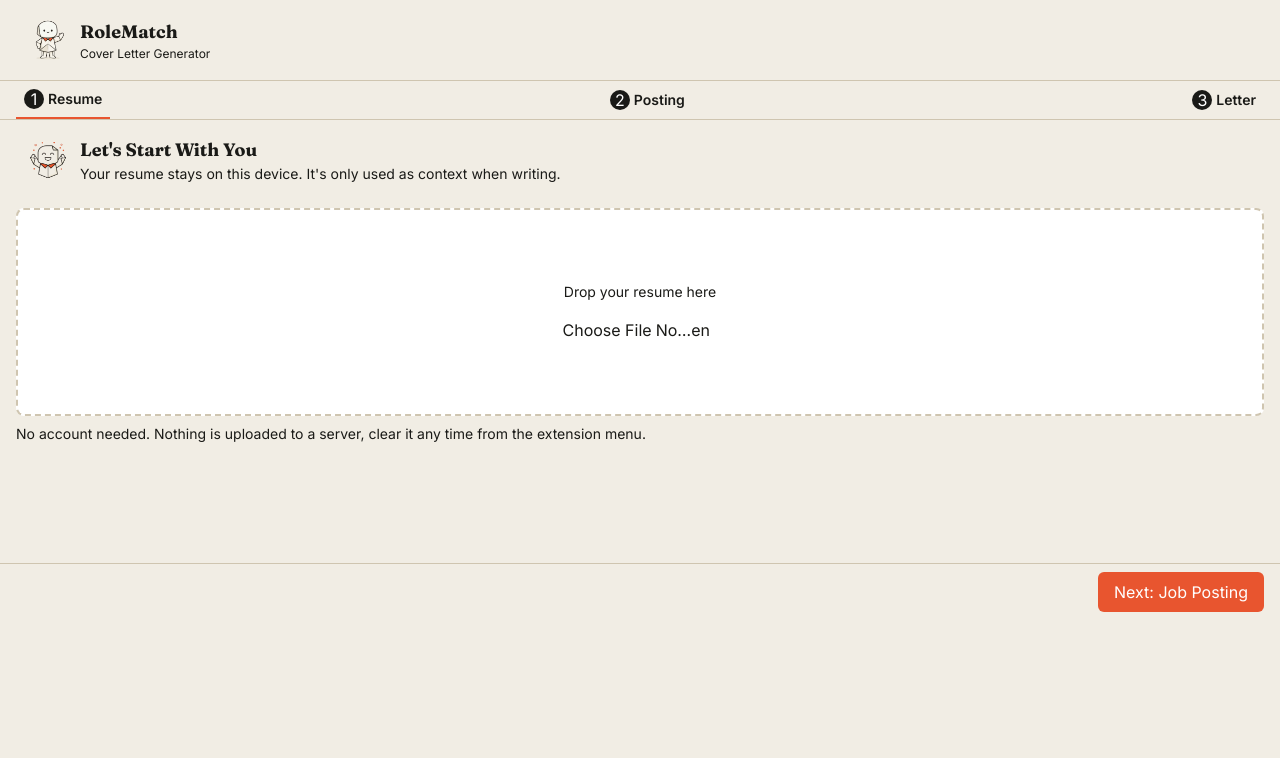
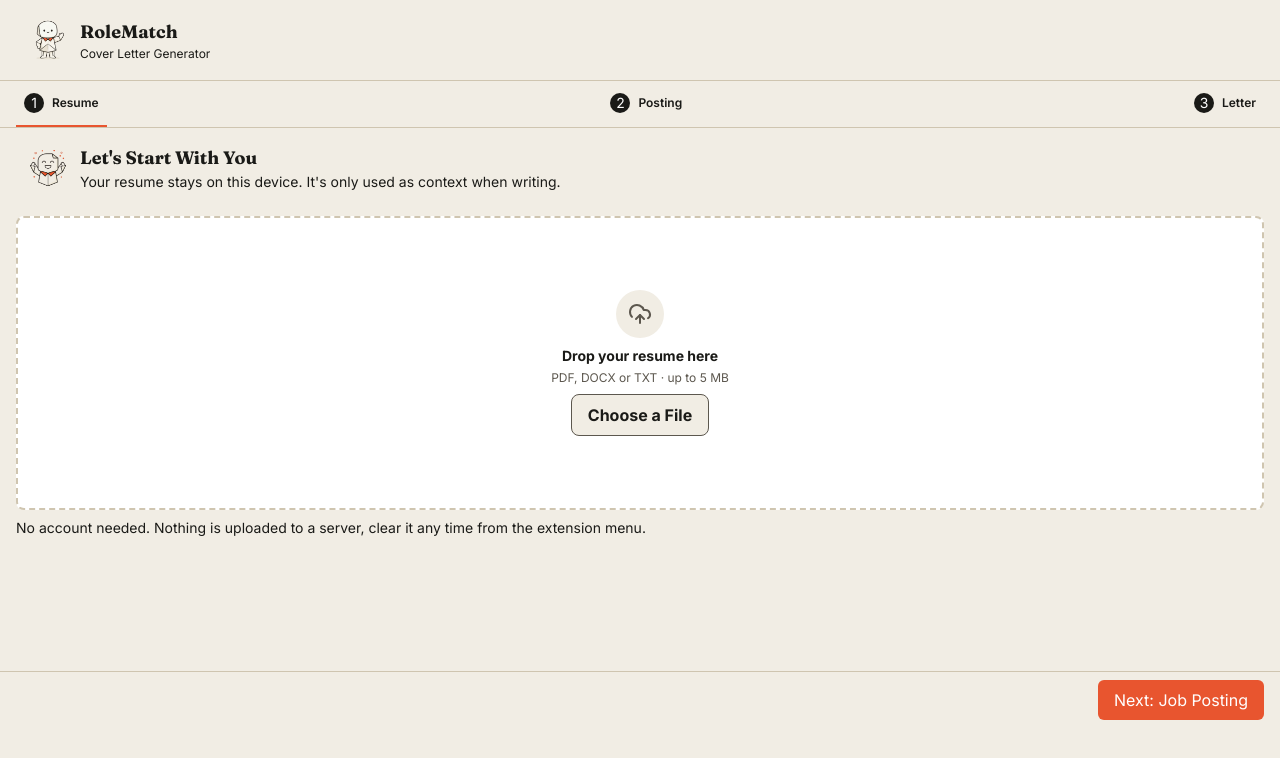
Before and after one commit to h4wks123/role-match, a React (Vite) app in the folder extension/: page / in a window 1280 px wide. Shown: the top 758 px of the page. Built offline with nearby package versions, Linux system fonts and the light colour scheme.

Commit message:
feat: modified resume drop UI

```diff
--- a/extension/package.json
+++ b/extension/package.json
@@ -11,6 +11,7 @@
   },
   "dependencies": {
     "clsx": "^2.1.1",
+    "lucide-react": "^1.33.0",
     "react": "^19.2.8",
     "react-dom": "^19.2.8",
     "tailwindcss": "^4.3.3",
--- a/extension/src/App.jsx
+++ b/extension/src/App.jsx
@@ -32,37 +32,49 @@ function App() {
       </header>
       <nav className="flex gap-2 justify-between items-center px-4 border-b border-light">
         <div
-          className={clsx("flex gap-1 items-center cursor-pointer px-2 py-2", {
-            "border-b-2 border-accent": page === 1,
-          })}
+          className={clsx(
+            "flex gap-2 items-center cursor-pointer px-2 py-3 border-b-2",
+            {
+              "border-accent": page === 1,
+              "border-transparent": page !== 1,
+            },
+          )}
           onClick={() => setPage(1)}
         >
-          <div className="bg-ink rounded-full size-5 p-2 flex justify-center items-center">
-            <span className="text-white text-md">1</span>
+          <div className="bg-ink rounded-full size-5 flex justify-center items-center">
+            <span className="text-white text-sm">1</span>
           </div>
-          <span className="text-sm font-semibold">Resume</span>
+          <span className="text-xs font-semibold">Resume</span>
         </div>
         <div
-          className={clsx("flex gap-1 items-center cursor-pointer px-2 py-2", {
-            "border-b-2 border-accent": page === 2,
-          })}
+          className={clsx(
+            "flex gap-2 items-center cursor-pointer px-2 py-3 border-b-2",
+            {
+              "border-accent": page === 2,
+              "border-transparent": page !== 2,
+            },
+          )}
           onClick={() => setPage(2)}
         >
-          <div className="bg-ink rounded-full size-5 p-2 flex justify-center items-center">
-            <span className="text-white text-md">2</span>
+          <div className="bg-ink rounded-full size-5 flex justify-center items-center">
+            <span className="text-white text-sm">2</span>
           </div>
-          <span className="text-sm font-semibold">Posting</span>
+          <span className="text-xs font-semibold">Posting</span>
         </div>
         <div
-          className={clsx("flex gap-1 items-center cursor-pointer px-2 py-2", {
-            "border-b-2 border-accent": page === 3,
-          })}
+          className={clsx(
+            "flex gap-2 items-center cursor-pointer px-2 py-3 border-b-2",
+            {
+              "border-accent": page === 3,
+              "border-transparent": page !== 3,
+            },
+          )}
           onClick={() => setPage(3)}
         >
-          <div className="bg-ink rounded-full size-5 p-2 flex justify-center items-center">
-            <span className="text-white text-md">3</span>
+          <div className="bg-ink rounded-full size-5 flex justify-center items-center">
+            <span className="text-white text-sm">3</span>
           </div>
-          <span className="text-sm font-semibold">Letter</span>
+          <span className="text-xs font-semibold">Letter</span>
         </div>
       </nav>
       <Page />
--- a/extension/src/index.css
+++ b/extension/src/index.css
@@ -10,6 +10,7 @@
   --color-ink: #1a1a17;
   --color-accent: #e8552f;
   --color-light: #cfc5b0;
+  --color-dark: #5c574e;
 }
 
 html,
--- a/extension/src/routes/resume.jsx
+++ b/extension/src/routes/resume.jsx
@@ -1,4 +1,5 @@
 import { useState } from "react";
+import { CloudUpload, FileText } from "lucide-react";
 
 function Resume() {
   const [resume, setResume] = useState(null);
@@ -8,7 +9,7 @@ function Resume() {
   }
 
   return (
-    <section className="flex flex-col justify-between min-h-125">
+    <section className="flex flex-col justify-between min-h-150">
       <div className="flex flex-col gap-2">
         <div className="flex items-center px-4 py-2">
           <img
@@ -27,21 +28,51 @@ function Resume() {
           </div>
         </div>
         <form onSubmit={handleSubmit} className="flex flex-col gap-2 px-4">
-          <div className="bg-white border-2 border-dashed border-light rounded-lg flex flex-col gap-4 justify-center items-center p-18">
-            <label htmlFor="resume-upload" className="text-sm">
+          <div className="bg-white border-2 border-dashed border-light rounded-lg flex flex-col gap-2 justify-center items-center p-18">
+            <div className="flex justify-center items-center p-3 bg-canvas rounded-full text-dark">
+              <CloudUpload />
+            </div>
+            <article className="flex flex-col gap-1 justify-center items-center">
+              <h6 className="font-bold text-sm text-ink">
                 Drop your resume here
+              </h6>
+              <span className="text-xs text-dark">
+                PDF, DOCX or TXT · up to 5 MB
+              </span>
+            </article>
+            <div className="rounded-lg border-dark border bg-canvas hover:bg-light">
+              <label
+                htmlFor="resume-upload"
+                className="px-4 py-2 inline-block cursor-pointer font-bold text-md text-ink"
+              >
+                Choose a File
               </label>
               <input
                 id="resume-upload"
                 name="resume"
                 type="file"
-              accept=".pdf,.doc,.docx"
+                accept=".pdf,.doc,.docx,.txt"
                 multiple={false}
+                className="hidden"
                 onChange={(event) => setResume(event.target.files?.[0] ?? null)}
               />
             </div>
+          </div>
           {resume && (
-            <span className="text-sm">Selected file: {resume.name}</span>
+            <div className="p-4 flex items-center gap-2 bg-white border-light border rounded-lg">
+              <div className="bg-red-300 p-2 rounded-lg">
+                <FileText className="text-red-500" />
+              </div>
+              <div className="flex flex-col items-start gap-1">
+                <h6 className="text-sm font-bold text-ink">
+                  {resume.name.length > 30
+                    ? `${resume.name.slice(0, 30)}...`
+                    : resume.name}
+                </h6>
+                {(resume.size / (1024 * 1024)).toFixed(2)} MB ·{" "}
+                {resume.type || "Unknown file type"}
+              </div>
+            </div>
           )}
         </form>
         <p className="px-4 text-sm font-light text-ink">
```
Also changed, not shown: 1 other file (tests, documents, lock files or other folders). Lines whose indentation alone changed are shown as unchanged.
